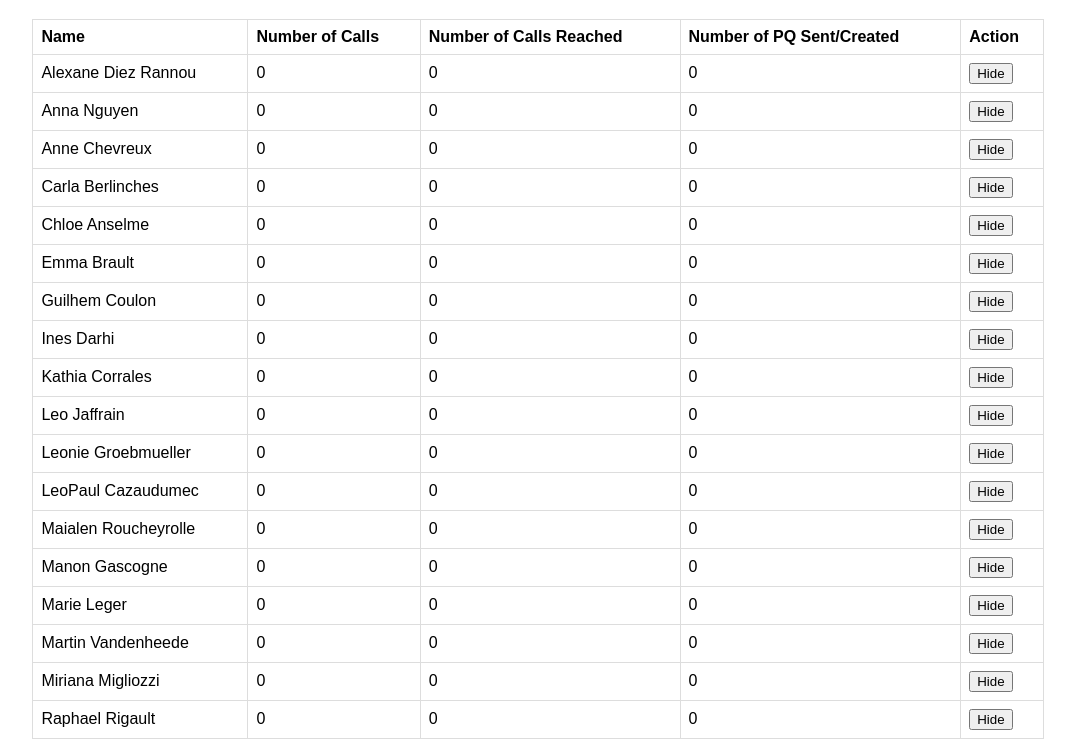
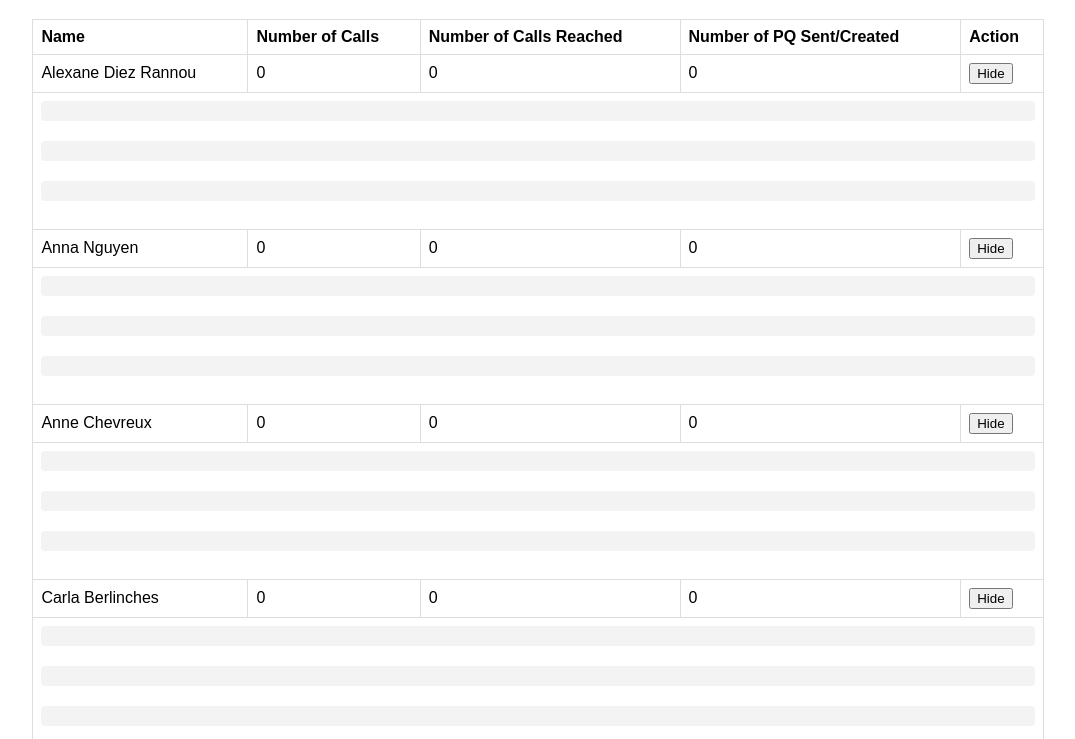
Before and after one commit to remietieventef/STATSSalessenter, a plain HTML site: page index.html in a window 1280 px wide. Shown: the part 61-800 px from the top of the page, without its empty margins (102-1177 px from the left). Drawn offline with Linux system fonts and the light colour scheme.

Commit message:
Update index.html

```diff
--- a/index.html
+++ b/index.html
@@ -139,6 +139,22 @@
             option.value = staff;
             option.textContent = staff;
             staffSelect.appendChild(option);
+
+            const progressRow = document.createElement('tr');
+            progressRow.innerHTML = `
+                <td colspan="5">
+                    <div class="progress">
+                        <div id="${staff}-progress-calls" class="progress-bar"></div>
+                    </div>
+                    <div class="progress">
+                        <div id="${staff}-progress-calls-reached" class="progress-bar"></div>
+                    </div>
+                    <div class="progress">
+                        <div id="${staff}-progress-pq" class="progress-bar"></div>
+                    </div>
+                </td>
+            `;
+            leaderboard.appendChild(progressRow);
         });
 
         document.getElementById('stats-form').addEventListener('submit', function(event) {
@@ -155,6 +171,15 @@
             document.getElementById(`${staff}-calls`).textContent = calls;
             document.getElementById(`${staff}-calls-reached`).textContent = callsReached;
             document.getElementById(`${staff}-pq`).textContent = pq;
+
+            updateProgressBar(`${staff}-progress-calls`, calls / callsGoal * 100);
+            updateProgressBar(`${staff}-progress-calls-reached`, callsReached / callsReachedGoal * 100);
+            updateProgressBar(`${staff}-progress-pq`, pq / pqGoal * 100);
+        }
+
+        function updateProgressBar(barId, percentage) {
+            const bar = document.getElementById(barId);
+            bar.style.width = `${percentage}%`;
         }
 
         function showPopup(staff) {
```
